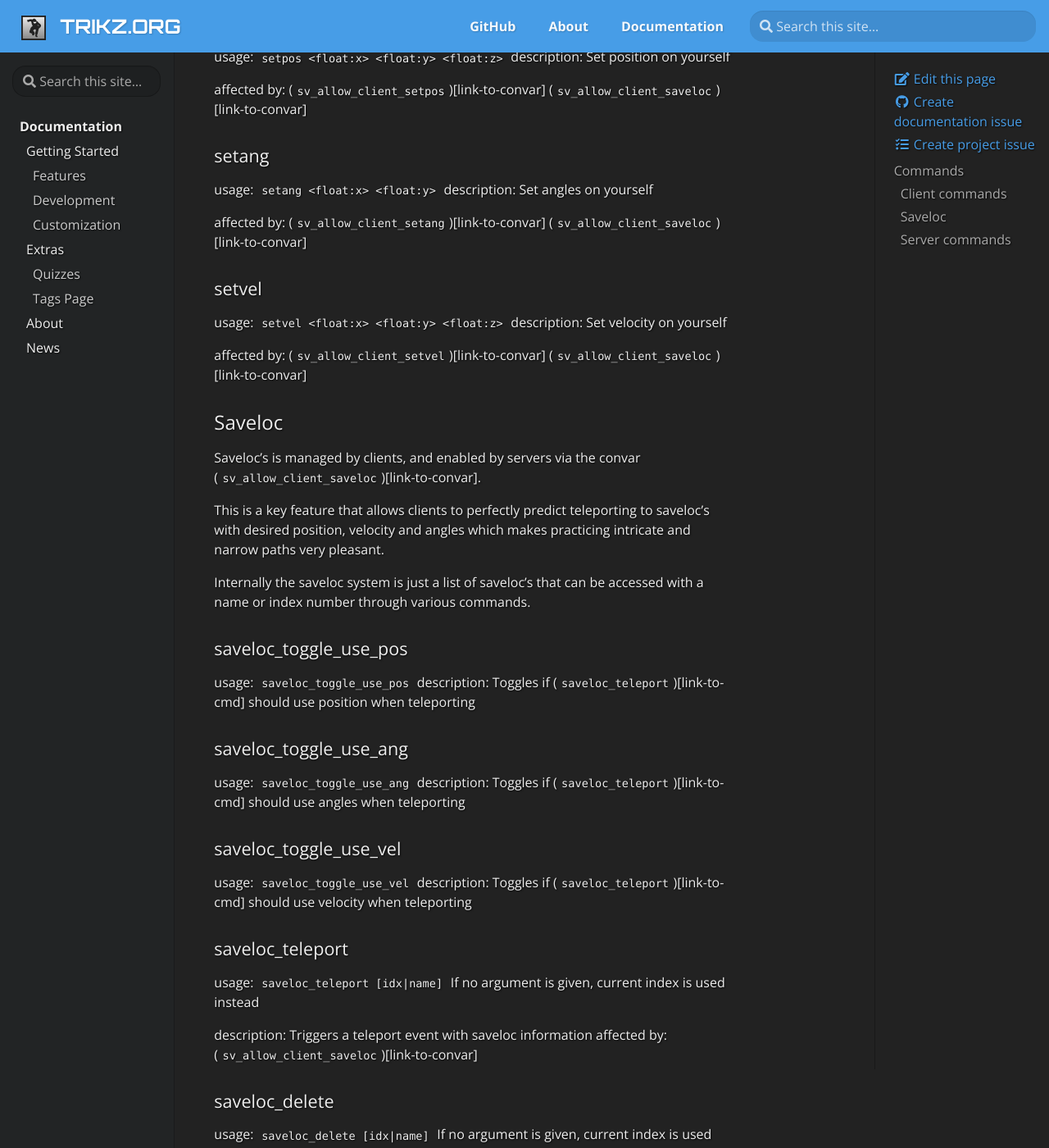
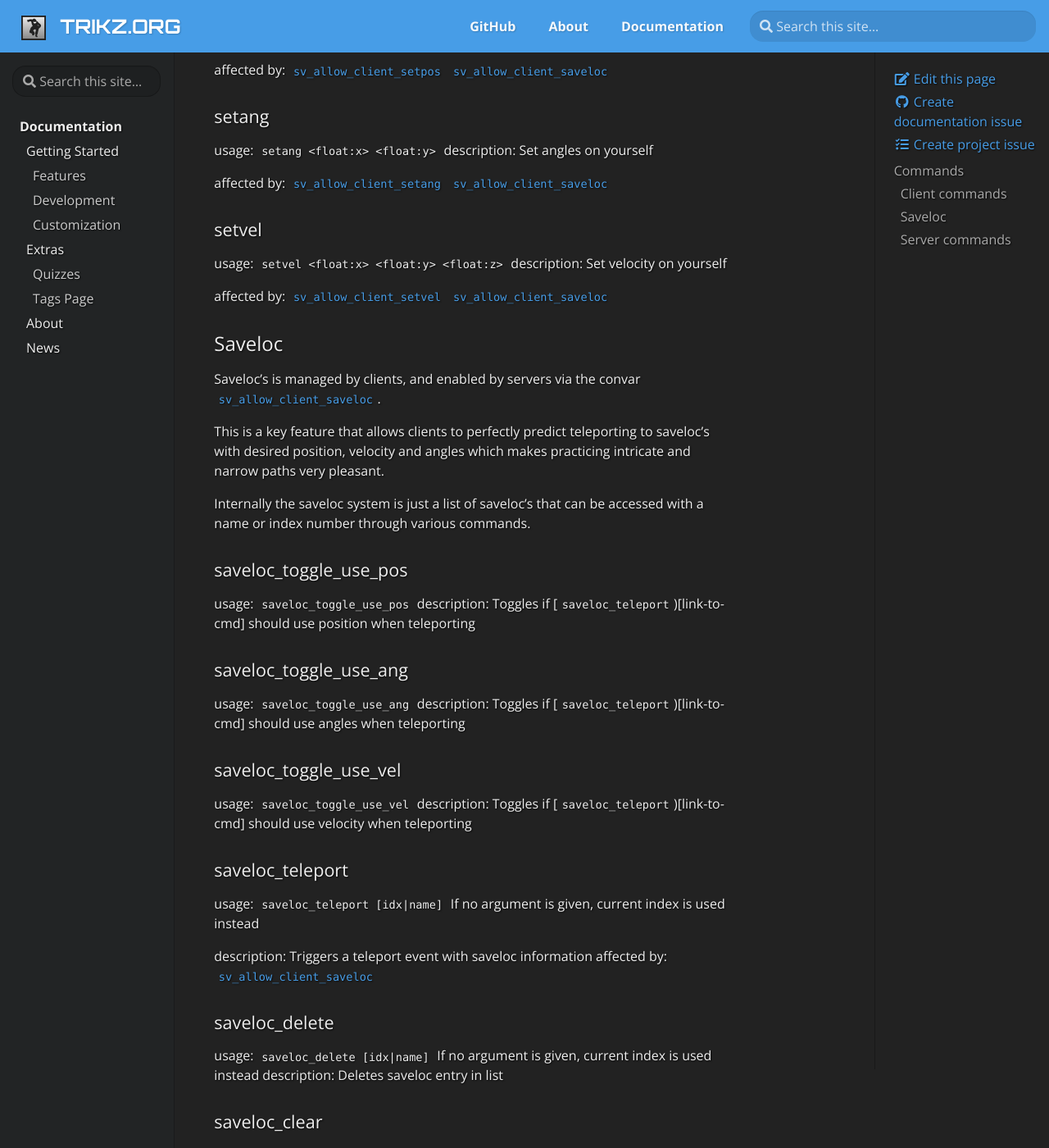
Before and after one commit to Trikz/trikz.org, a Jekyll site: the page built from _docs/commands.md, in a window 1280 px wide and 1400 px high, scrolled down 679 px. Shown: the whole window at 82% size. Built offline with Jekyll 4.4.1, drawn with Linux system fonts in a browser that asks for light colours; some web fonts are replaced; some of the changed text lies outside the part shown.

Commit message:
Links should be actual links now lol

```diff
--- a/_docs/commands.md
+++ b/_docs/commands.md
@@ -20,8 +20,8 @@ usage: `toggle_block`
 description: Toggle noclip on yourself
 
 affected by:
-    (`sv_allow_client_noclip`)[link-to-convar]
-    (`sv_noclip_speed`)[link-to-convar]
+    [`sv_allow_client_noclip`](link-to-convar)
+    [`sv_noclip_speed`](link-to-convar)
 
 #### toggle_block
 
@@ -29,7 +29,7 @@ usage: `toggle_block`
 description: Toggle blocking on yourself
 
 affected by:
-    (`sv_allow_client_block`)[link-to-convar]
+    [`sv_allow_client_block`](link-to-convar)
 
 #### setpos
 
@@ -37,8 +37,8 @@ usage: `setpos <float:x> <float:y> <float:z>`
 description: Set position on yourself
 
 affected by:
-    (`sv_allow_client_setpos`)[link-to-convar]
-    (`sv_allow_client_saveloc`)[link-to-convar]
+    [`sv_allow_client_setpos`](link-to-convar)
+    [`sv_allow_client_saveloc`](link-to-convar)
 
 #### setang
 
@@ -46,8 +46,8 @@ usage: `setang <float:x> <float:y>`
 description: Set angles on yourself
 
 affected by:
-    (`sv_allow_client_setang`)[link-to-convar]
-    (`sv_allow_client_saveloc`)[link-to-convar]
+    [`sv_allow_client_setang`](link-to-convar)
+    [`sv_allow_client_saveloc`](link-to-convar)
 
 #### setvel
 
@@ -55,12 +55,12 @@ usage: `setvel <float:x> <float:y> <float:z>`
 description: Set velocity on yourself
 
 affected by:
-    (`sv_allow_client_setvel`)[link-to-convar]
-    (`sv_allow_client_saveloc`)[link-to-convar]
+    [`sv_allow_client_setvel`](link-to-convar)
+    [`sv_allow_client_saveloc`](link-to-convar)
 
 ### Saveloc
 
-Saveloc's is managed by clients, and enabled by servers via the convar (`sv_allow_client_saveloc`)[link-to-convar].
+Saveloc's is managed by clients, and enabled by servers via the convar [`sv_allow_client_saveloc`](link-to-convar).
 
 This is a key feature that allows clients to perfectly predict teleporting to saveloc's with desired position, velocity and angles which makes practicing intricate and narrow paths very pleasant.
 
@@ -69,17 +69,17 @@ Internally the saveloc system is just a list of saveloc's that can be accessed w
 #### saveloc_toggle_use_pos
 
 usage: `saveloc_toggle_use_pos`
-description: Toggles if (`saveloc_teleport`)[link-to-cmd] should use position when teleporting
+description: Toggles if [`saveloc_teleport`)[link-to-cmd] should use position when teleporting
 
 #### saveloc_toggle_use_ang
 
 usage: `saveloc_toggle_use_ang`
-description: Toggles if (`saveloc_teleport`)[link-to-cmd] should use angles when teleporting
+description: Toggles if [`saveloc_teleport`)[link-to-cmd] should use angles when teleporting
 
 #### saveloc_toggle_use_vel
 
 usage: `saveloc_toggle_use_vel`
-description: Toggles if (`saveloc_teleport`)[link-to-cmd] should use velocity when teleporting
+description: Toggles if [`saveloc_teleport`)[link-to-cmd] should use velocity when teleporting
 
 #### saveloc_teleport
 
@@ -87,7 +87,7 @@ usage: `saveloc_teleport [idx|name]`
     If no argument is given, current index is used instead
 
 description: Triggers a teleport event with saveloc information
-affected by: (`sv_allow_client_saveloc`)[link-to-convar]
+affected by: [`sv_allow_client_saveloc`](link-to-convar)
 
 #### saveloc_delete
 
```
Also changed, not shown: _docs/configuration.md (+6 -6 lines), _docs/example-page.md (+1 -1 lines), _docs/getting-started.md (+1 -1 lines), _docs/subfolder/example-page.md (+1 -1 lines).
